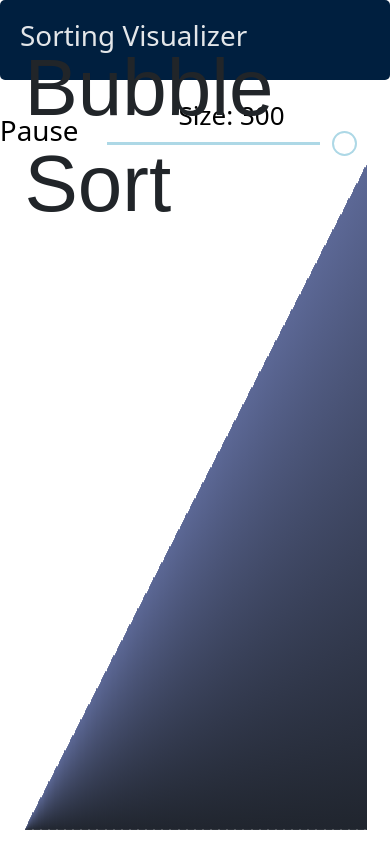
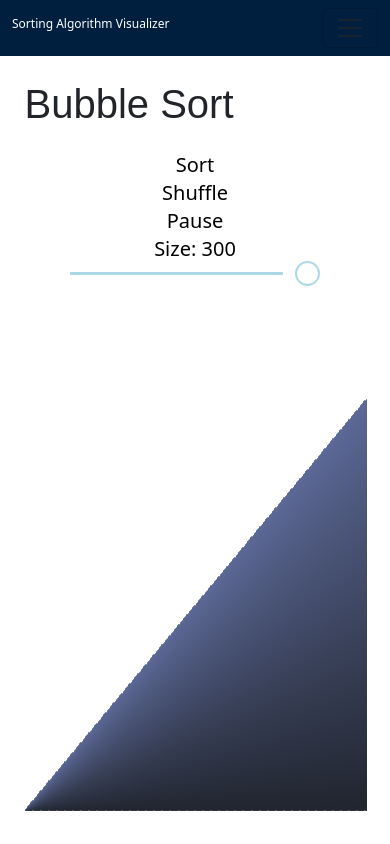
Before and after one commit to MorgaseTrakand/Algorithm-Visualizer, a React (Create React App) app: page /bubble-sort in a window 390 px wide. Built offline with nearby package versions, Linux system fonts and the light colour scheme; a web font is replaced by a local one.

Commit message:
version 1.0

```diff
--- a/package.json
+++ b/package.json
@@ -3,6 +3,7 @@
   "version": "0.1.0",
   "private": true,
   "dependencies": {
+    "@popperjs/core": "^2.11.8",
     "bootstrap": "^5.3.3",
     "gsap": "^3.12.5",
     "react": "^19.0.0",
--- a/src/App.css
+++ b/src/App.css
@@ -13,7 +13,7 @@ body {
   background-color: aliceblue;
 }
 .array-container {
-  height: 80vh;
+  height: 74vh;
   margin-top: 160px;
   margin-left: 5vw;
   margin-right: 5vw;
@@ -28,6 +28,13 @@ body {
   margin-right: 0px;
   background: linear-gradient(135deg, #5c6896, #20252e);
   border-radius: 1px;
+}
+nav {
+  z-index: 1;
+  background-color: #001F3F;
+}
+.navbar-brand, .navbar-nav .nav-item {
+  color: white !important;
 }
 header {
   height: 80px;
@@ -61,15 +68,59 @@ header h1 {
   margin: 0 14px;
   text-align: center;
   color: black;
+  font-size: 30px;
 }
+
 .sort-title {
  position: absolute;
- top: 40px;
+ top: 80px;
  font-family: 'Electrolize', sans-serif;
  font-size: 80px;
 }
 .size-title {
   font-size: 26px;
+}
+@media (max-width: 1200px) {
+  .sort-title {
+    font-size: 60px;
+    top: 90px;
+  }
+  .header-left h1 {
+    font-size: 20px;
+  }
+}
+@media (max-width: 950px) {
+  .sort-title {
+    top: 80px;
+    font-size: 40px;
+  }
+  .header-left {
+    width: 100%;
+    right: 0;
+    padding: 0 5vw;
+    display: flex;
+    flex-wrap: wrap;
+    margin-top: 6vh;
+  }
+  .width-100 {
+    width: 100%;
+    margin: 2px 0;
+    display: flex;
+    justify-content: center;
+    align-items: center;
+  }
+  .array-container {
+    height: 50vh;
+    margin-top: 40vh;
+  }
+  .navbar-brand {
+    font-size: 12px !important;
+  }
+}
+@media (max-width: 370px) {
+  .sort-title {
+    top: 100px;
+  }
 }
 
 
--- a/src/App.js
+++ b/src/App.js
@@ -9,6 +9,7 @@ import PathfindingTemplate from './pathfindingPageComponents/pathfindingTemplate
 
 import MainPage from './MainPage/mainPage';
 import 'bootstrap/dist/css/bootstrap.min.css';
+import 'bootstrap/dist/js/bootstrap.bundle.min.js'; // Includes Popper.js
 
 const App = () => {
     return (
--- a/src/MainPage/mainPage.js
+++ b/src/MainPage/mainPage.js
@@ -1,34 +1,10 @@
 import React from 'react';
+import Header from '../sortingPageComponents/header';
 
 const MainPage = () => {
     return (
         <>
-              <nav class="navbar navbar-expand-lg navbar-light bg-light">
-                <div class="container-fluid">
-                <a class="navbar-brand" href="#">MyLogo</a>
-
-                <button class="navbar-toggler" type="button" data-bs-toggle="collapse" data-bs-target="#navbarNav" aria-controls="navbarNav" aria-expanded="false" aria-label="Toggle navigation">
-                    <span class="navbar-toggler-icon"></span>
-                </button>
-
-                <div class="collapse navbar-collapse" id="navbarNav">
-                    <ul class="navbar-nav ms-auto">
-                    <li class="nav-item">
-                        <a class="nav-link active" href="#">Home</a>
-                    </li>
-                    <li class="nav-item">
-                        <a class="nav-link" href="#">About</a>
-                    </li>
-                    <li class="nav-item">
-                        <a class="nav-link" href="#">Services</a>
-                    </li>
-                    <li class="nav-item">
-                        <a class="nav-link" href="#">Contact</a>
-                    </li>
-                    </ul>
-                </div>
-                </div>
-            </nav>
+            <Header />
         </>
     );
 };
--- a/src/sortingPageComponents/header.js
+++ b/src/sortingPageComponents/header.js
@@ -1,45 +1,33 @@
 import React from 'react';
 
-const Header = ({ handleSortArray, handleShuffleArray, handlePause, sliderValue, handleSliderChange, paused}) => {
+const Header = () => {
 
 
   return (
     <>
-      <header>
-        <h1>Sorting Visualizer</h1>
-        <div className="header-left">
-          <h1
-              onClick={() => handleSortArray()}
-              style={{ cursor: 'pointer' }}
-            >
-              Sort
-          </h1>
-          <h1
-            onClick={() => handleShuffleArray()}
-            style={{ cursor: 'pointer' }}
-          >
-            Shuffle
-          </h1>
-          <h1
-            onClick={() => handlePause()}
-            style={{ cursor: 'pointer' }}
-          >
-            {paused ? 'Resume' : 'Pause'}
-          </h1>
-          <div className="slider">
-            <h1 className='size-title'>Size: {sliderValue}</h1>
-            <input
-              type="range"
-              min="10"
-              max="300"
-              step="1"
-              value={sliderValue}
-              onChange={handleSliderChange}
-              style={{ '--c': 'lightblue', '--l': '6px', '--g': '12px' }}
-            />
+      <nav className="navbar navbar-expand-lg navbar-light">
+        <div className="container-fluid">
+          <h1 className="navbar-brand">Sorting Algorithm Visualizer</h1>
+
+          <button className="navbar-toggler" type="button" data-bs-toggle="collapse" data-bs-target="#navbarNav" aria-controls="navbarNav" aria-expanded="false" aria-label="Toggle navigation">
+            <span className="navbar-toggler-icon"></span>
+          </button>
+
+          <div className="collapse navbar-collapse" id="navbarNav">
+            <ul className="navbar-nav ms-auto">
+              <li className="nav-item">
+                <a className="nav-link active text-white" href="/quick-sort">Quick Sort</a>
+              </li>
+              <li className="nav-item">
+                <a className="nav-link text-white" href="/bubble-sort">Bubble Sort</a>
+              </li>
+              <li className="nav-item">
+                <a className="nav-link text-white" href="/insertion-sort">Insertion Sort</a>
+              </li>
+            </ul>
           </div>
         </div>
-      </header>
+      </nav>
     </>
   );
 }
--- /dev/null
+++ b/src/sortingPageComponents/headerLeft.jsx
@@ -0,0 +1,56 @@
+import React from 'react';
+
+const HeaderLeft = ( { handlePause, handleShuffleArray, handleSliderChange, handleSortArray, sliderValue, paused } ) => {
+
+
+  return (
+    <>
+        <div className="header-left">
+            <div className='width-100'>
+                <h1
+                    onClick={() => handleSortArray()}
+                    style={{ cursor: 'pointer' }}
+                >
+                    Sort
+                </h1>
+            </div>
+
+            <div className='width-100'>
+                <h1
+                    onClick={() => handleShuffleArray()}
+                    style={{ cursor: 'pointer' }}
+                >
+                    Shuffle
+                </h1>
+            </div>
+
+            <div className='width-100'>
+                <h1
+                    onClick={() => handlePause()}
+                    style={{ cursor: 'pointer' }}
+                >
+                    {paused ? 'Resume' : 'Pause'}
+                </h1>
+            </div>
+
+            <div className='width-100'>
+                <div className="slider">
+                    <h1 className='size-title'>Size: {sliderValue}</h1>
+                    <input
+                        type="range"
+                        min="10"
+                        max="300"
+                        step="1"
+                        value={sliderValue}
+                        onChange={handleSliderChange}
+                        style={{ '--c': 'lightblue', '--l': '6px', '--g': '12px' }}
+                    />
+                </div>
+            </div>
+
+        </div>
+    </>
+  );
+}
+
+export default HeaderLeft;
--- a/src/sortingPageComponents/sortingTemplate.js
+++ b/src/sortingPageComponents/sortingTemplate.js
@@ -1,6 +1,7 @@
 import React, { useState, useEffect, useRef} from 'react';
 import { shuffle } from '../sortingAlgorithsm/shuffleAlgorithm';
 import Header from './header';
+import HeaderLeft from './headerLeft';
 import '../App.css';
 
 function SortingTemplate( { sortFunction, sortNumber, title } ) {
@@ -8,7 +9,7 @@ function SortingTemplate( { sortFunction, sortNumber, title } ) {
   const [isSorted, setIsSorted] = useState(true)
   const [sliderValue, setSliderValue] = useState(300);
   const [paused, setPaused] = useState(false)
-  const delayRef = useRef(0.1);
+  const delayRef = useRef(20);
   const [items, setItems] = useState([]);
   //const [speed, setSpeed] = useState(20)
 
@@ -76,7 +77,7 @@ function SortingTemplate( { sortFunction, sortNumber, title } ) {
   const handlePause = () => {
     if (isAnimation) {
       if (paused) {
-        delayRef.current = 100
+        delayRef.current = 20
         setPaused(false)
       }
       else {
@@ -91,7 +92,8 @@ function SortingTemplate( { sortFunction, sortNumber, title } ) {
     <>
       <div className='body'>
         <div className='first-block'>
-          <Header handleSortArray={handleSortArray} handleShuffleArray={handleShuffleArray} handlePause={handlePause} sliderValue={sliderValue} handleSliderChange={handleSliderChange} paused={paused}/>
+          <Header />
+          <HeaderLeft handleSortArray={handleSortArray} handleShuffleArray={handleShuffleArray} handlePause={handlePause} handleSliderChange={handleSliderChange} sliderValue={sliderValue} paused={paused}/>
           <div className="array-container">
             <h1 className='sort-title'>{title}</h1>
             {items.map((item, index) => {
```
Also changed, not shown: 1 other file (tests, documents, lock files or other folders).
